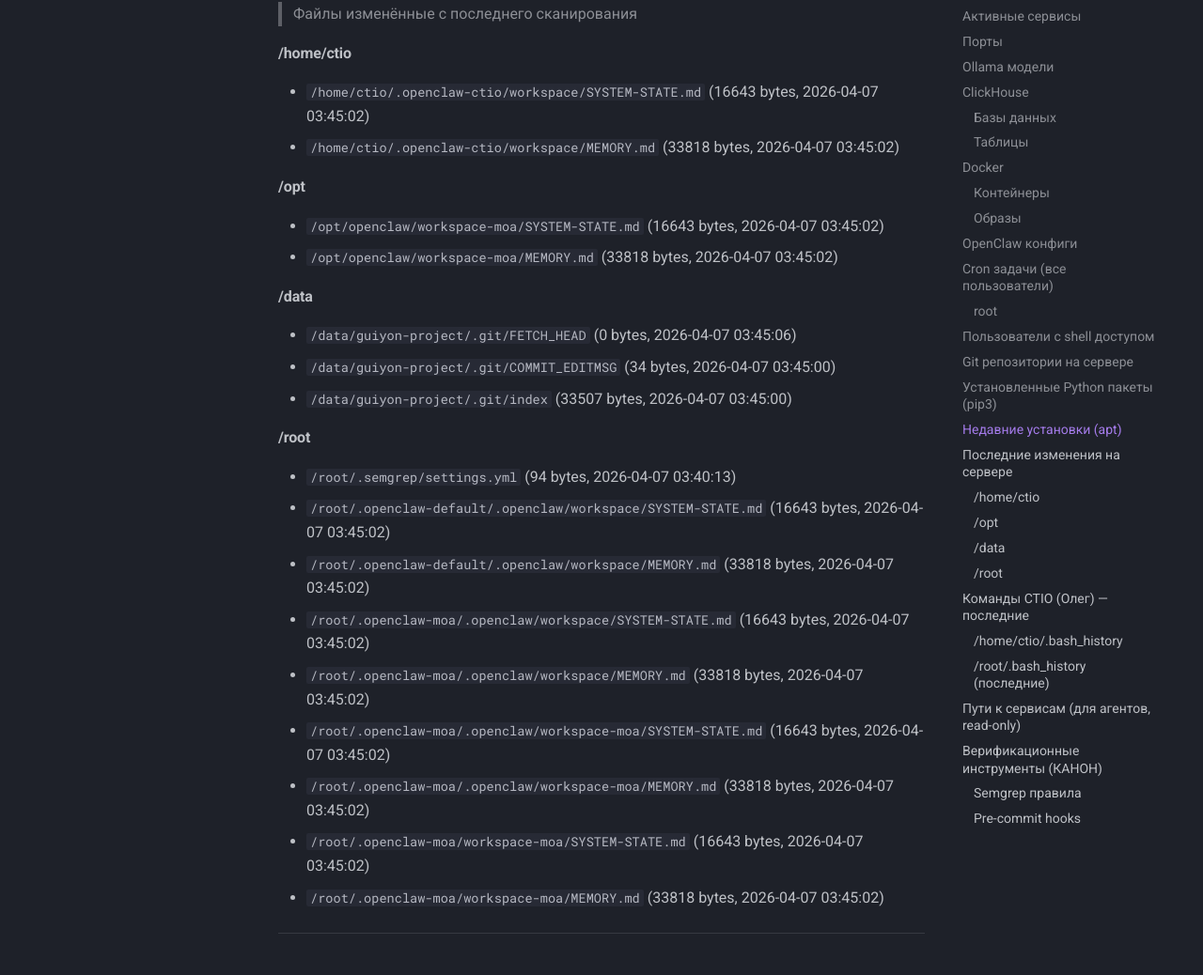
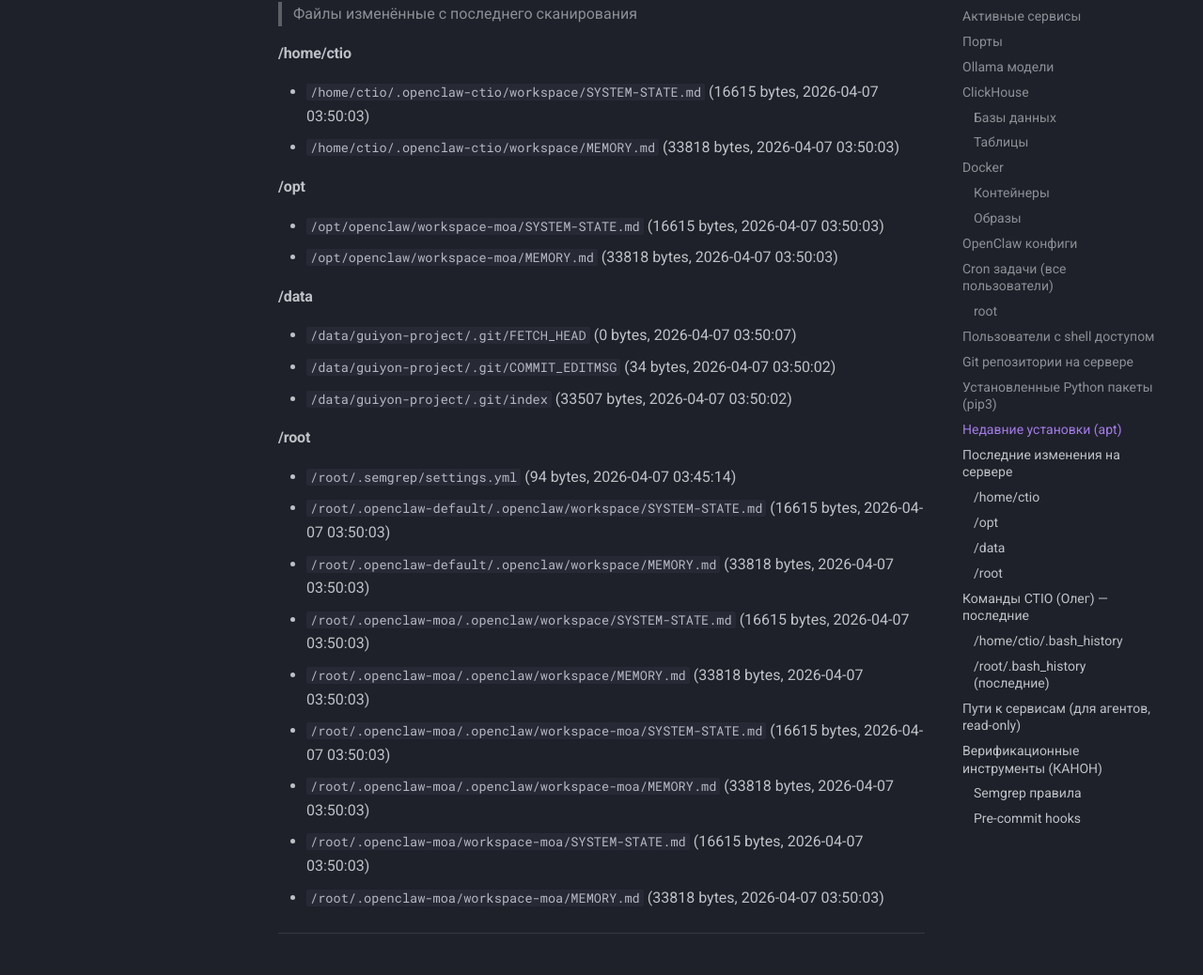
Before and after one commit to CarmiBanxe/vibe-coding, an MkDocs documentation site: the page built from docs/SYSTEM-STATE.md, in a window 1280 px wide and 1400 px high, scrolled down 13841 px. Shown: the part 172-1210 px from the top of the window at 94% size. Built offline with MkDocs 1.6.1 and Material for MkDocs 9.7.7, drawn with Linux system fonts in a browser that asks for light colours; comment, search, counter and statistics services are not loaded; some of the changed text lies outside the part shown.

Commit message:
auto: SYSTEM-STATE v2 update (2026-04-07 03:50 CEST)

```diff
--- a/docs/SYSTEM-STATE.md
+++ b/docs/SYSTEM-STATE.md
@@ -1,6 +1,6 @@
 # SYSTEM-STATE — GMKtec EVO-X2
 > Автоматически обновляется каждые 5 минут
-> Последнее сканирование: 2026-04-07 03:45 CEST
+> Последнее сканирование: 2026-04-07 03:50 CEST
 > Источник: ctio-watcher.sh v2 (cron)
 
 ## Назначение
@@ -379,28 +379,28 @@
 
 
 #### /home/ctio
-- `/home/ctio/.openclaw-ctio/workspace/SYSTEM-STATE.md` (16643 bytes, 2026-04-07 03:45:02)
-- `/home/ctio/.openclaw-ctio/workspace/MEMORY.md` (33818 bytes, 2026-04-07 03:45:02)
+- `/home/ctio/.openclaw-ctio/workspace/SYSTEM-STATE.md` (16615 bytes, 2026-04-07 03:50:03)
+- `/home/ctio/.openclaw-ctio/workspace/MEMORY.md` (33818 bytes, 2026-04-07 03:50:03)
 
 #### /opt
-- `/opt/openclaw/workspace-moa/SYSTEM-STATE.md` (16643 bytes, 2026-04-07 03:45:02)
-- `/opt/openclaw/workspace-moa/MEMORY.md` (33818 bytes, 2026-04-07 03:45:02)
+- `/opt/openclaw/workspace-moa/SYSTEM-STATE.md` (16615 bytes, 2026-04-07 03:50:03)
+- `/opt/openclaw/workspace-moa/MEMORY.md` (33818 bytes, 2026-04-07 03:50:03)
 
 #### /data
-- `/data/guiyon-project/.git/FETCH_HEAD` (0 bytes, 2026-04-07 03:45:06)
-- `/data/guiyon-project/.git/COMMIT_EDITMSG` (34 bytes, 2026-04-07 03:45:00)
-- `/data/guiyon-project/.git/index` (33507 bytes, 2026-04-07 03:45:00)
+- `/data/guiyon-project/.git/FETCH_HEAD` (0 bytes, 2026-04-07 03:50:07)
+- `/data/guiyon-project/.git/COMMIT_EDITMSG` (34 bytes, 2026-04-07 03:50:02)
+- `/data/guiyon-project/.git/index` (33507 bytes, 2026-04-07 03:50:02)
 
 #### /root
-- `/root/.semgrep/settings.yml` (94 bytes, 2026-04-07 03:40:13)
-- `/root/.openclaw-default/.openclaw/workspace/SYSTEM-STATE.md` (16643 bytes, 2026-04-07 03:45:02)
-- `/root/.openclaw-default/.openclaw/workspace/MEMORY.md` (33818 bytes, 2026-04-07 03:45:02)
-- `/root/.openclaw-moa/.openclaw/workspace/SYSTEM-STATE.md` (16643 bytes, 2026-04-07 03:45:02)
-- `/root/.openclaw-moa/.openclaw/workspace/MEMORY.md` (33818 bytes, 2026-04-07 03:45:02)
-- `/root/.openclaw-moa/.openclaw/workspace-moa/SYSTEM-STATE.md` (16643 bytes, 2026-04-07 03:45:02)
-- `/root/.openclaw-moa/.openclaw/workspace-moa/MEMORY.md` (33818 bytes, 2026-04-07 03:45:02)
-- `/root/.openclaw-moa/workspace-moa/SYSTEM-STATE.md` (16643 bytes, 2026-04-07 03:45:02)
-- `/root/.openclaw-moa/workspace-moa/MEMORY.md` (33818 bytes, 2026-04-07 03:45:02)
+- `/root/.semgrep/settings.yml` (94 bytes, 2026-04-07 03:45:14)
+- `/root/.openclaw-default/.openclaw/workspace/SYSTEM-STATE.md` (16615 bytes, 2026-04-07 03:50:03)
+- `/root/.openclaw-default/.openclaw/workspace/MEMORY.md` (33818 bytes, 2026-04-07 03:50:03)
+- `/root/.openclaw-moa/.openclaw/workspace/SYSTEM-STATE.md` (16615 bytes, 2026-04-07 03:50:03)
+- `/root/.openclaw-moa/.openclaw/workspace/MEMORY.md` (33818 bytes, 2026-04-07 03:50:03)
+- `/root/.openclaw-moa/.openclaw/workspace-moa/SYSTEM-STATE.md` (16615 bytes, 2026-04-07 03:50:03)
+- `/root/.openclaw-moa/.openclaw/workspace-moa/MEMORY.md` (33818 bytes, 2026-04-07 03:50:03)
+- `/root/.openclaw-moa/workspace-moa/SYSTEM-STATE.md` (16615 bytes, 2026-04-07 03:50:03)
+- `/root/.openclaw-moa/workspace-moa/MEMORY.md` (33818 bytes, 2026-04-07 03:50:03)
 
 ---
 
```
Also changed, not shown: other parts of docs/SYSTEM-STATE.md (+3 -3 lines).
